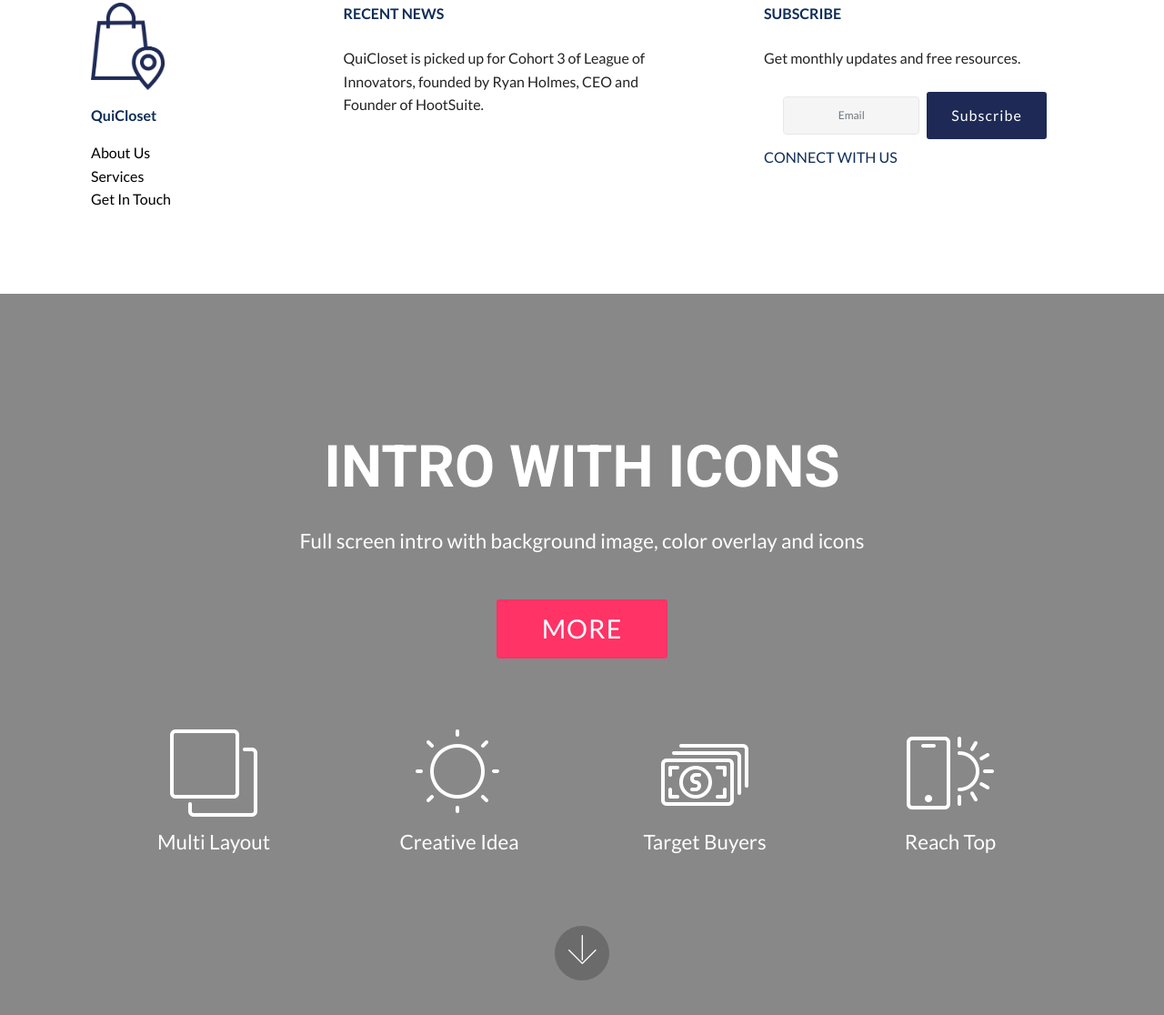
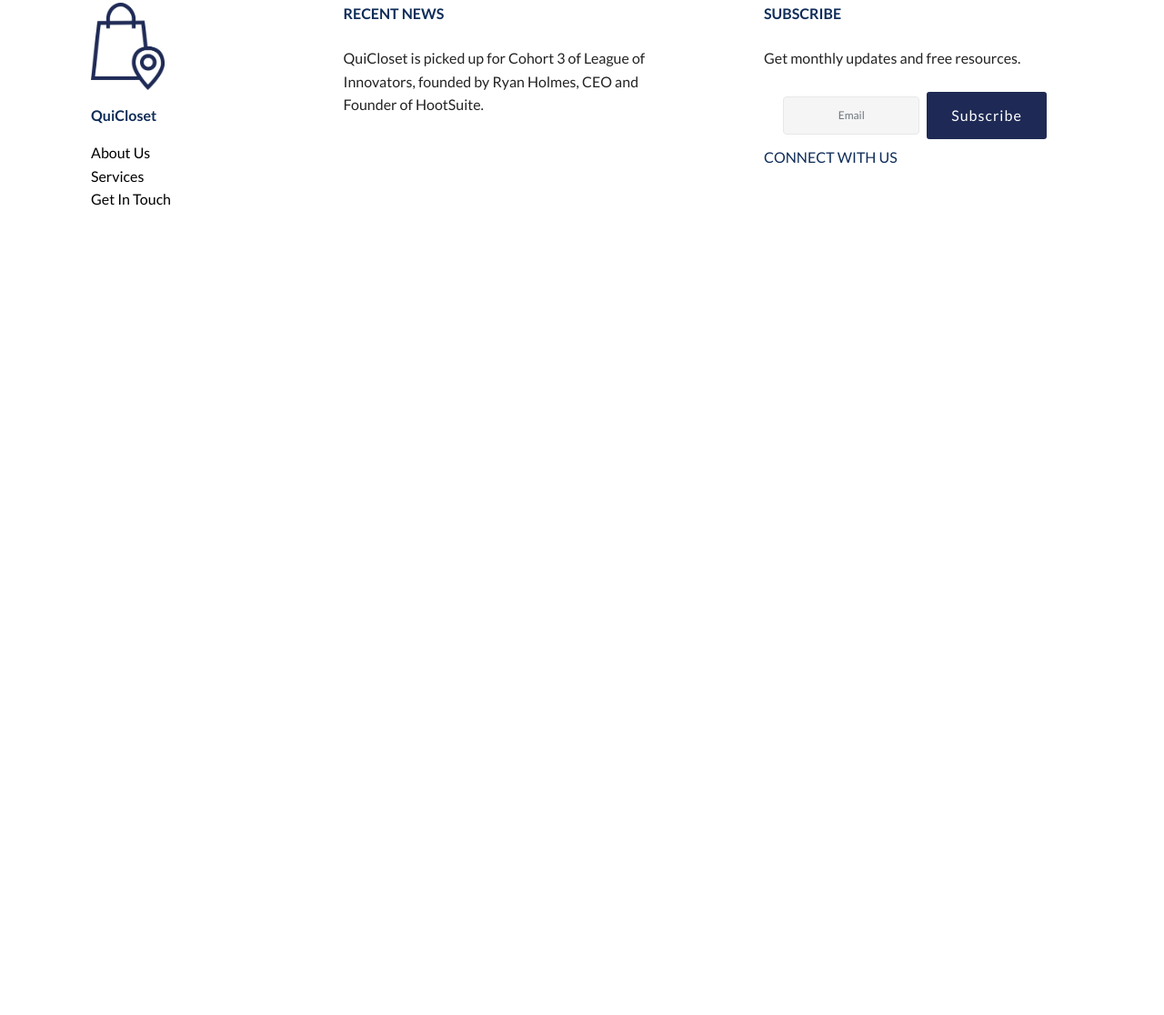
Before and after one commit to athiyarastogi/XYZ, a plain HTML site: page index.html in a window 1280 px wide. Shown: the part 1626-2742 px from the top of the page at 91% size. After the commit the page ends 1949 px from the top, so only its background shows below. Drawn offline with Linux system fonts and the light colour scheme; files whose address does not match are found by name.

Commit message:
create github pages

```diff
--- a/assets/mobirise/css/mbr-additional.css
+++ b/assets/mobirise/css/mbr-additional.css
@@ -1381,29 +1381,3 @@ section.lazy-placeholder:after {
 .cid-rC4BsjSmbo .dropdown-item:hover {
   color: #55b4d4 !important;
 }
-.cid-rCasarv7Up {
-  background-image: url("../../../assets/images/background1.jpg");
-}
-.cid-rCasarv7Up .icons-media-container {
-  display: flex;
-  -webkit-justify-content: center;
-  justify-content: center;
-  -webkit-flex-direction: row;
-  flex-direction: row;
-  -webkit-flex-wrap: wrap;
-  flex-wrap: wrap;
-  padding-top: 4rem;
-}
-.cid-rCasarv7Up .icons-media-container .mbr-iconfont {
-  font-size: 96px;
-  color: #ffffff;
-}
-.cid-rCasarv7Up .icons-media-container .icon-block {
-  padding-bottom: 1rem;
-}
-.cid-rCasarv7Up .mbr-text {
-  color: #ffffff;
-}
-.cid-rCasarv7Up .card {
-  padding-bottom: 1.5rem;
-}
--- a/index.html
+++ b/index.html
@@ -67,7 +67,7 @@
     </nav>
 </section>
 
-<section class="engine"><a href="https://mobirise.info/y">free html web templates</a></section><section class="header6 cid-rC022UzOe4 mbr-fullscreen" data-bg-video="https://www.youtube.com/watch?v=qbmL4yZrpKQ" id="header6-k">
+<section class="engine"><a href="https://mobirise.info/v">html templates</a></section><section class="header6 cid-rC022UzOe4 mbr-fullscreen" data-bg-video="https://www.youtube.com/watch?v=qbmL4yZrpKQ" id="header6-k">
 
 
 
@@ -188,7 +188,7 @@
                 </p>
                 <div class="media-container-column" data-form-type="formoid">
                     <!---Formbuilder Form--->
-                    <form action="https://mobirise.com/" method="POST" class="mbr-form form-with-styler" data-form-title="Mobirise Form"><input type="hidden" name="email" data-form-email="true" value="GrEay6zXfEBQS6L4Aj9fEozeyVvIkOe5uSBOWmNmkU10ZaFqUYsDCcgqFgboThnQO7y/LkkD35tVF4mnueMy+DvcDttFUIJ0aqu9qMW0Jsx2ep/yi4z8LjehwdXpzCIW">
+                    <form action="https://mobirise.com/" method="POST" class="mbr-form form-with-styler" data-form-title="Mobirise Form"><input type="hidden" name="email" data-form-email="true" value="B9KzzeGQLdj1YMxJq3rWPZa2YXTjNBVJNwj5j6p2/LiP6KlTL79gbFtr0IrPLUt5KbxPdlOV3lzV6g/dH/YbZ8aXacEyUrFvBHkUmvTjixKG6CeBjocnGv3DPNBuPVJh">
                         <div class="row form-inline justify-content-center">
                             <div hidden="hidden" data-form-alert="" class="alert alert-success col-12">Thanks for filling out the form!</div>
                             <div hidden="hidden" data-form-alert-danger="" class="alert alert-danger col-12">
@@ -252,82 +252,6 @@
     </div>
 </section>
 
-<section class="header12 cid-rCasarv7Up mbr-fullscreen mbr-parallax-background" id="header12-i">
-
-
-
-    <div class="mbr-overlay" style="opacity: 0.5; background-color: rgb(35, 35, 35);">
-    </div>
-
-    <div class="container  ">
-            <div class="media-container">
-                <div class="col-md-12 align-center">
-                    <h1 class="mbr-section-title pb-3 mbr-white mbr-bold mbr-fonts-style display-1">
-                        INTRO WITH ICONS
-                    </h1>
-                    <p class="mbr-text pb-3 mbr-white mbr-fonts-style display-5">
-                        Full screen intro with background image, color overlay and icons
-                    </p>
-                    <div class="mbr-section-btn align-center py-2">
-                        <a class="btn btn-md btn-secondary display-4" href="https://mobirise.co">MORE</a>
-                    </div>
-
-                    <div class="icons-media-container mbr-white">
-                        <div class="card col-12 col-md-6 col-lg-3">
-                            <div class="icon-block">
-                            <a href="https://mobirise.co/">
-                                <span class="mbri-layers mbr-iconfont"></span>
-                            </a>
-                            </div>
-                            <h5 class="mbr-fonts-style display-5">
-                                Multi Layout
-                            </h5>
-                        </div>
-
-                        <div class="card col-12 col-md-6 col-lg-3">
-                            <div class="icon-block">
-                                <a href="https://mobirise.co/">
-                                    <span class="mbri-sun mbr-iconfont"></span>
-                                </a>
-                            </div>
-                            <h5 class="mbr-fonts-style display-5">
-                                Creative Idea
-                            </h5>
-                        </div>
-
-                        <div class="card col-12 col-md-6 col-lg-3">
-                            <div class="icon-block">
-                                <a href="https://mobirise.co/">
-                                    <span class="mbri-cash mbr-iconfont"></span>
-                                </a>
-                            </div>
-                            <h5 class="mbr-fonts-style display-5">
-                                Target Buyers
-                            </h5>
-                        </div>
-
-                        <div class="card col-12 col-md-6 col-lg-3">
-                            <div class="icon-block">
-                                <a href="https://mobirise.co/">
-                                    <span class="mbri-mobirise mbr-iconfont"></span>
-                                </a>
-                            </div>
-                            <h5 class="mbr-fonts-style display-5">
-                                Reach Top
-                            </h5>
-                        </div>
-                    </div>
-                </div>
-            </div>
-    </div>
-
-    <div class="mbr-arrow hidden-sm-down" aria-hidden="true">
-        <a href="#next">
-            <i class="mbri-down mbr-iconfont"></i>
-        </a>
-    </div>
-</section>
-
 
   <script src="assets/web/assets/jquery/jquery.min.js"></script>
   <script src="assets/popper/popper.min.js"></script>
@@ -339,7 +263,6 @@
   <script async src="assets/dropdown/js/nav-dropdown.js"></script>
   <script async src="assets/dropdown/js/navbar-dropdown.js"></script>
   <script async src="assets/touchswipe/jquery.touch-swipe.min.js"></script>
-  <script async src="assets/parallax/jarallax.min.js"></script>
   <script async src="assets/tether/tether.min.js"></script>
   <script async src="assets/theme/js/script.js"></script>
   <script async src="assets/formoid/formoid.min.js"></script>
```
Also changed, not shown: 1 other file.
